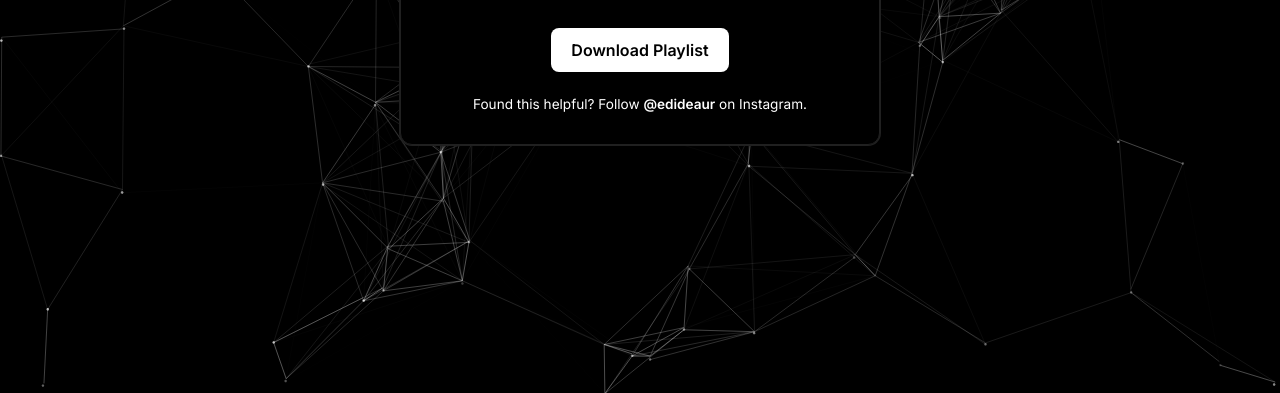
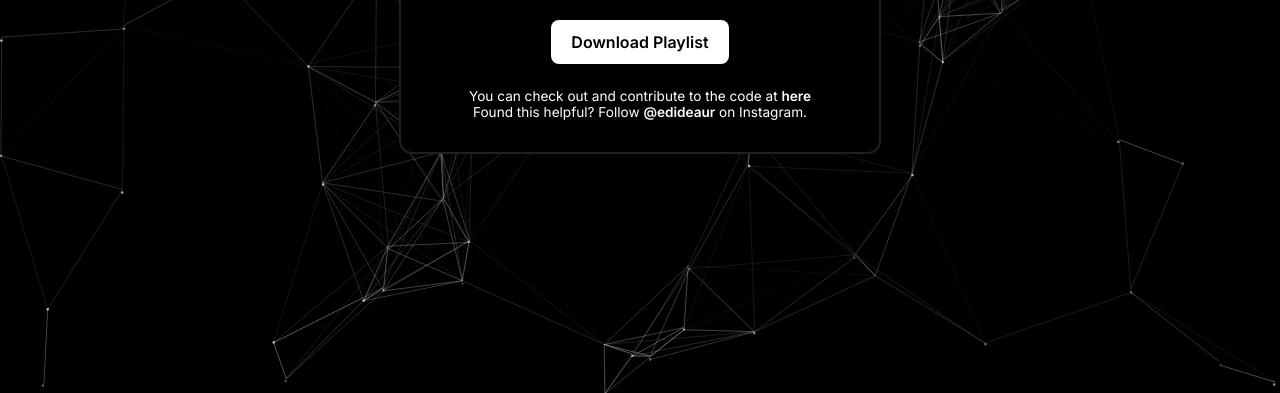
Before and after one commit to EduardPrigoana/tv, a Flask app: template templates/index.html in a window 1280 px wide. Shown: the part 407-800 px from the top of the page. Run offline with Flask 3, Linux system fonts and the light colour scheme; the template is opened without the code that fills it, so the values that code supplies are empty; parts of the project's set-up code (start-up, migrations or seed data) failed here and were passed over.

Commit message:
Update index.html

```diff
--- a/templates/index.html
+++ b/templates/index.html
@@ -95,6 +95,7 @@
     <p>Last updated: <strong>{{ last_updated_str }}</strong> ({{ ago_str }})</p>
     <a class="button" href="/all.m3u">Download Playlist</a>
     <div class="footer">
+      You can check out and contribute to the code at <a href="https://github.com/EduardPrigoana/tv">here</a><br>
       Found this helpful? Follow <a href="https://instagram.com/edideaur" target="_blank">@edideaur</a> on Instagram.
     </div>
   </div>
```
